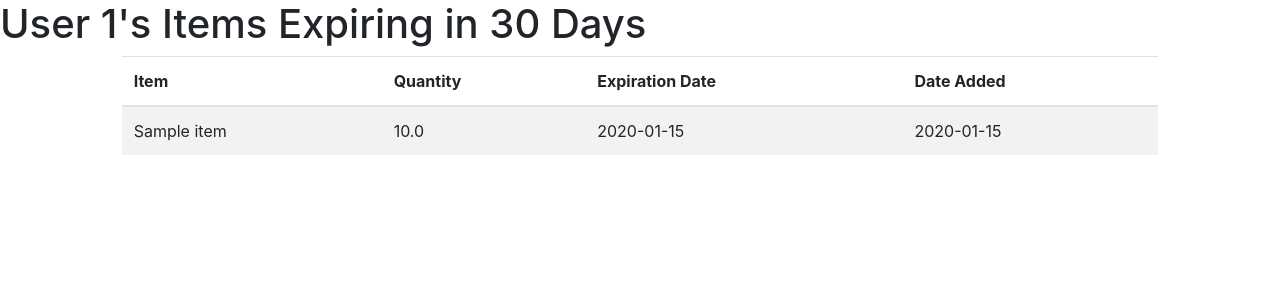
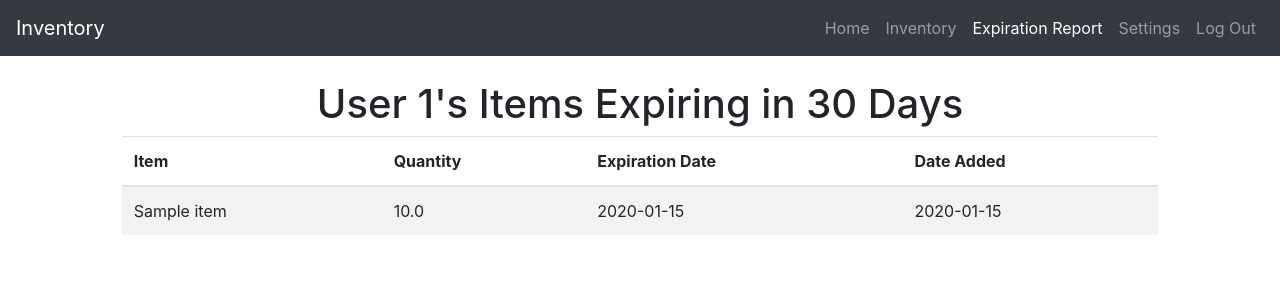
Before and after one commit to kayteecannon/hb-capstone-project, a Flask app: page /user/1/expiration-report in a window 1280 px wide. Shown: the top 300 px of the page. Run offline with Flask 2, Linux system fonts and the light colour scheme; the visitor is signed in with stand-in values (Sample User, id 1); tables that the repository leaves empty hold one stand-in row (values such as "Sample post"); some libraries are stand-ins or nearby versions.

Commit message:
Adds static navbar to expiration-report.html

```diff
--- a/templates/expiration-report.html
+++ b/templates/expiration-report.html
@@ -1,8 +1,36 @@
 {% extends 'base.html' %}
 {% block title %}Expiration Report{% endblock %}
-
+{% block styles %}
+  <link href="/static/css/expiration-report.css" rel="stylesheet">
+{% endblock %}
 {% block body %}
-  <h1>User {{ user.user_id }}'s Items Expiring in 30 Days</h1>
+<nav id="navigation-bar" class="navbar navbar-expand-md navbar-dark fixed-top bg-dark">
+  <a class="navbar-brand" href="/">Inventory</a>
+  <button class="navbar-toggler" type="button" data-toggle="collapse" data-target="#navbarCollapse" aria-controls="navbarCollapse" aria-expanded="false" aria-label="Toggle navigation">
+    <span class="navbar-toggler-icon"></span>
+  </button>
+  <div class="collapse navbar-collapse" id="navbarCollapse">
+    <ul class="navbar-nav ml-auto">
+      <li class="nav-item">
+        <a class="nav-link" href="/">Home</a>
+      </li>
+      <li class="nav-item">
+        <a class="nav-link" href="/user/{{user.user_id}}/inventory">Inventory</a>
+      </li>
+      <li class="nav-item  active">
+        <a class="nav-link" href="/user/{{user.user_id}}/expiration-report">Expiration Report<span class="sr-only">(current)</span></a>
+      </li>
+      <li class="nav-item">
+        <a class="nav-link" href="/user/{{user.user_id}}/settings">Settings</a>
+      </li>
+      <li class="nav-item">
+        <a class="nav-link" href="/logout">Log Out</a>
+      </li>
+    </ul>
+  </div>
+</nav>
+<div id="report-body">
+  <h1 class="text-center">User {{ user.user_id }}'s Items Expiring in 30 Days</h1>
 
   <section class="col-10 mx-auto d-lg-block d-md-block d-none">
     <table class="table table-hover table-striped">
@@ -22,5 +50,5 @@
         <td>{{ item.date_added.strftime('%Y-%m-%d') }}</td>
       </tr>
       {% endfor %}
-
+    </div>
 {% endblock %}
```
